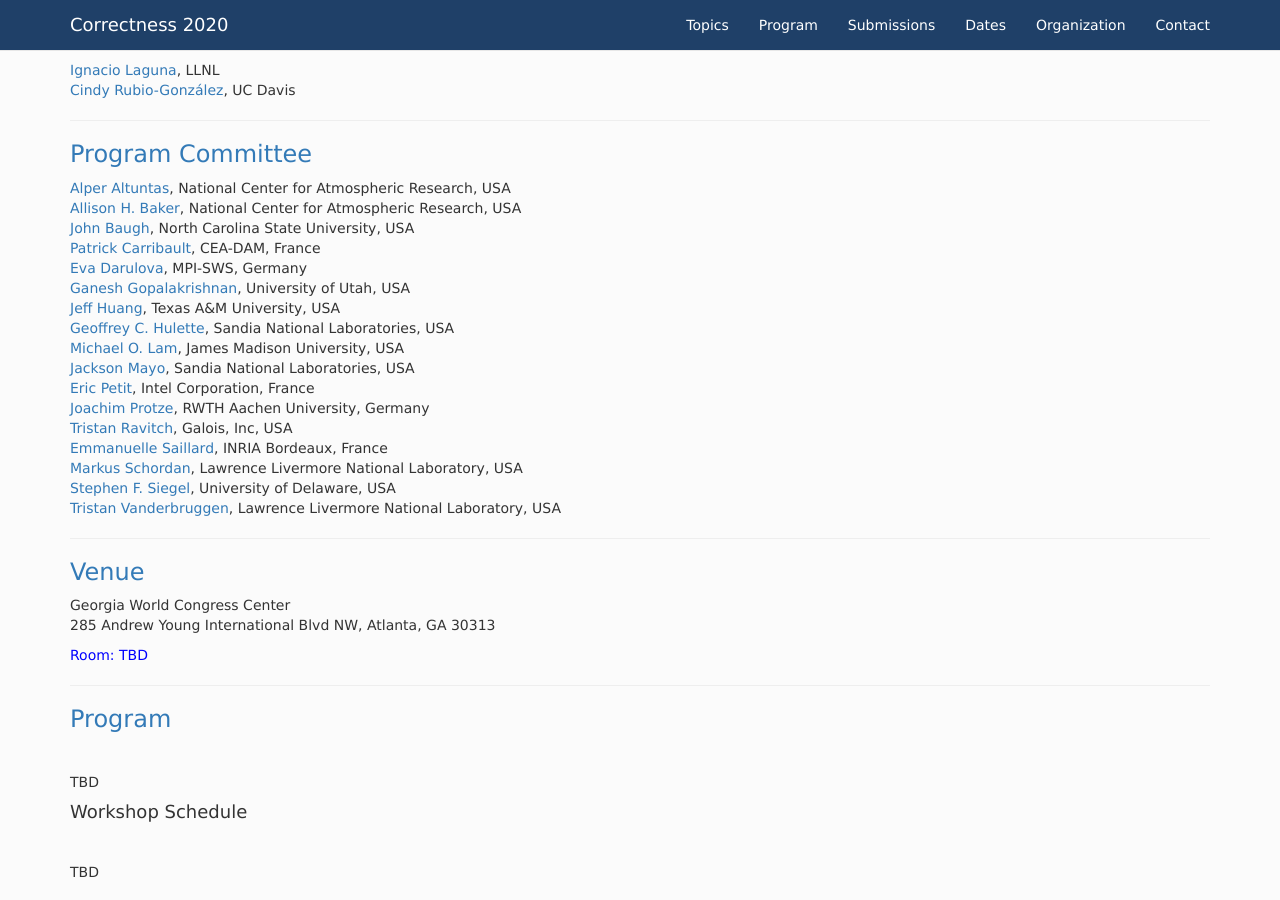
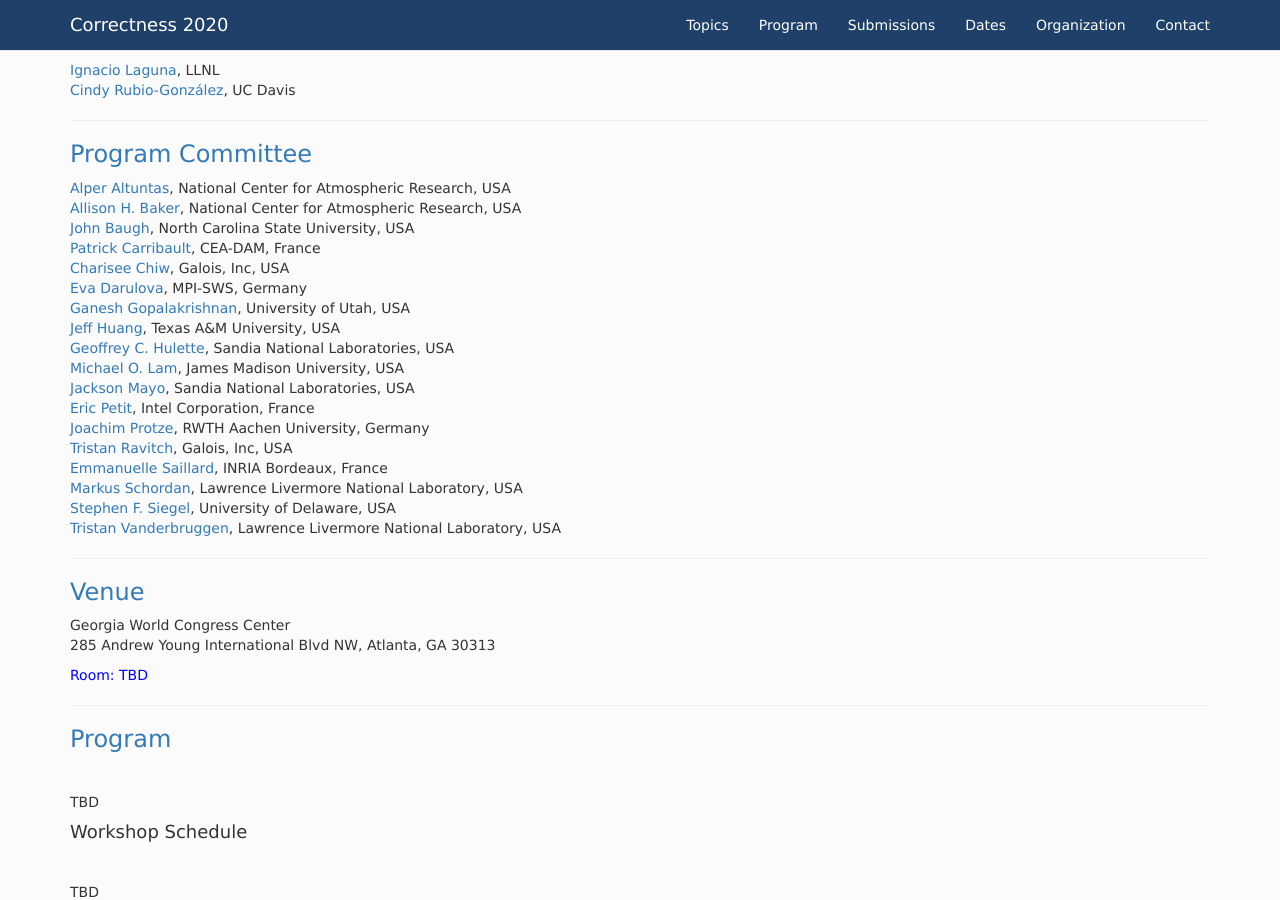
Before and after one commit to correctness-workshop/2020, a Jekyll site: the page built from index.md, in a window 1280 px wide and 900 px high, scrolled down 2047 px. Built offline with Jekyll 4.4.1, drawn with Linux system fonts in a browser that asks for light colours; nearby versions of some CDN libraries; the list of posts is cut into pages by our own code.

Commit message:
added PC member

```diff
--- a/index.md
+++ b/index.md
@@ -114,6 +114,7 @@ All time zones are AOE.
 [Allison H. Baker](https://staff.ucar.edu/users/abaker), National Center for Atmospheric Research, USA <br />
 [John Baugh](https://www.ccee.ncsu.edu/people/jwb/), North Carolina State University, USA <br />
 [Patrick Carribault](http://www.cea.fr/), CEA-DAM, France  <br />
+[Charisee Chiw](https://galois.com/team/charisee-chiw/), Galois, Inc, USA <br />
 [Eva Darulova](https://people.mpi-sws.org/~eva/), MPI-SWS, Germany <br />
 [Ganesh Gopalakrishnan](https://www.cs.utah.edu/~ganesh/), University of Utah, USA <br />
 [Jeff Huang](https://parasol.tamu.edu/~jeff/), Texas A&M University, USA <br />
@@ -122,7 +123,7 @@ All time zones are AOE.
 [Jackson Mayo](http://www.sandia.gov/), Sandia National Laboratories, USA <br />
 [Eric Petit](), Intel Corporation, France <br />
 [Joachim Protze](https://www.itc.rwth-aachen.de/cms/IT-Center/IT-Center/Team/~oobd/Joachim-Protze/lidx/1/), RWTH Aachen University, Germany <br />
-[Tristan Ravitch]( https://galois.com/team/tristan-ravitch/), Galois, Inc, USA <br />
+[Tristan Ravitch](https://galois.com/team/tristan-ravitch/), Galois, Inc, USA <br />
 [Emmanuelle Saillard](http://emmanuellesaillard.fr/), INRIA Bordeaux, France  <br />
 [Markus Schordan]( https://people.llnl.gov/schordan1), Lawrence Livermore National Laboratory, USA <br />
 [Stephen F. Siegel](https://vsl.cis.udel.edu/siegel.html), University of Delaware, USA  <br />
```
